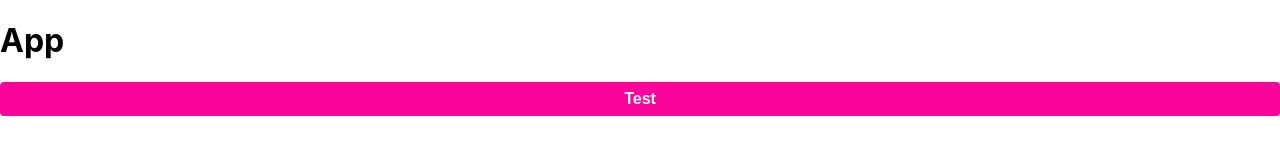
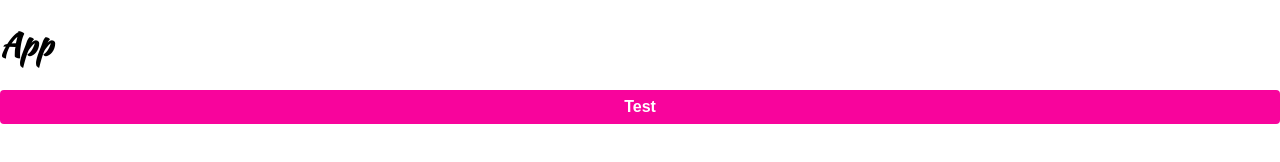
Before and after one commit to Alexrocchi/React_Styled-Components, a React app: page / in a window 1280 px wide. Built offline with nearby package versions, Linux system fonts and the light colour scheme.

Commit message:
Create global styles

```diff
--- a/public/index.html
+++ b/public/index.html
@@ -25,6 +25,9 @@
       Learn how to configure a non-root public URL by running `npm run build`.
     -->
     <title>React App</title>
+    <link rel="preconnect" href="https://fonts.googleapis.com">
+    <link rel="preconnect" href="https://fonts.gstatic.com" crossorigin>
+    <link href="https://fonts.googleapis.com/css2?family=Kaushan+Script&display=swap" rel="stylesheet">
   </head>
   <body>
     <noscript>You need to enable JavaScript to run this app.</noscript>
--- a/src/components/App.js
+++ b/src/components/App.js
@@ -1,9 +1,21 @@
 import React from "react";
 import {Button} from "components/common";
+import { createGlobalStyle } from "styled-components";
+
+const GlobalStyle = createGlobalStyle`
+  body{
+    background-color: white;
+    min-height: 100vh;
+    margin: 0;
+    color: black;
+    font-family: 'Kaushan Script';
+  }
+`;
 
 function App() {
   return (
     <>
+      <GlobalStyle/>
       <h1>App</h1>
       <Button>Test</Button>
     </>
```
